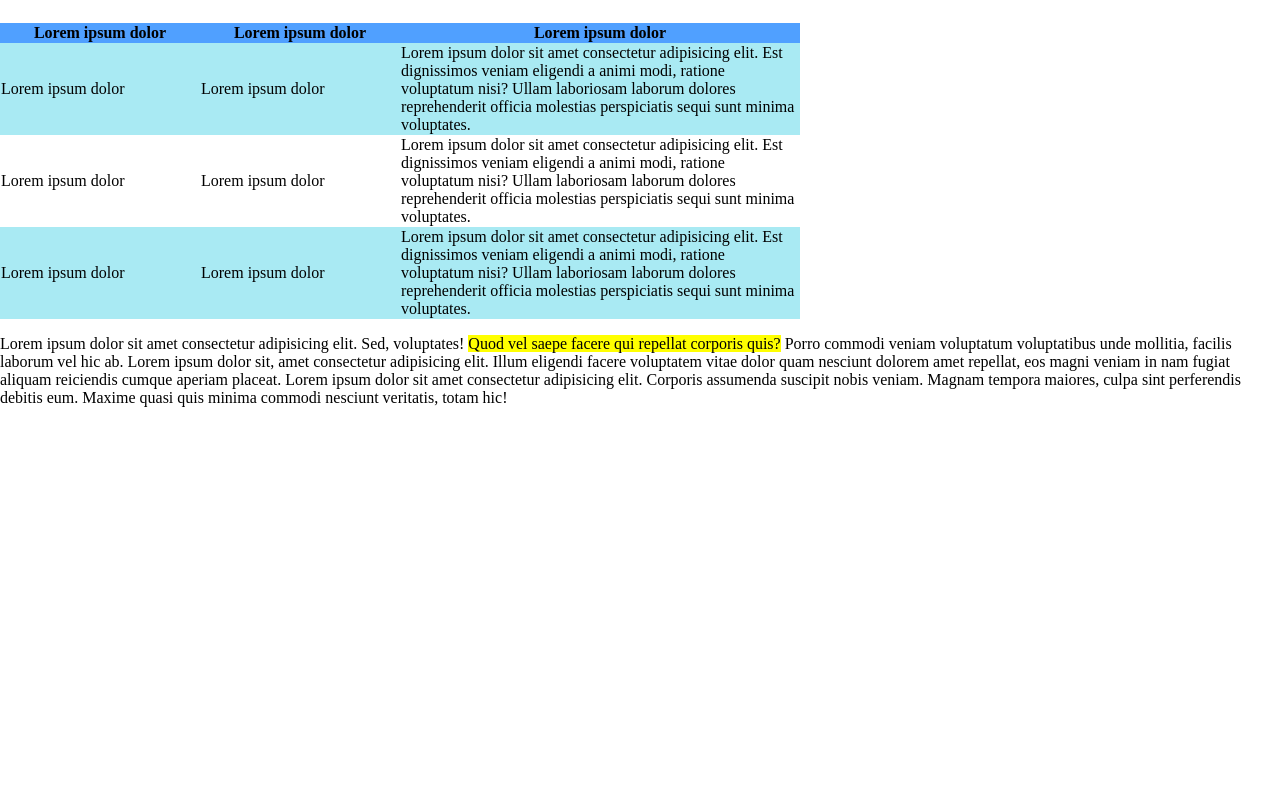
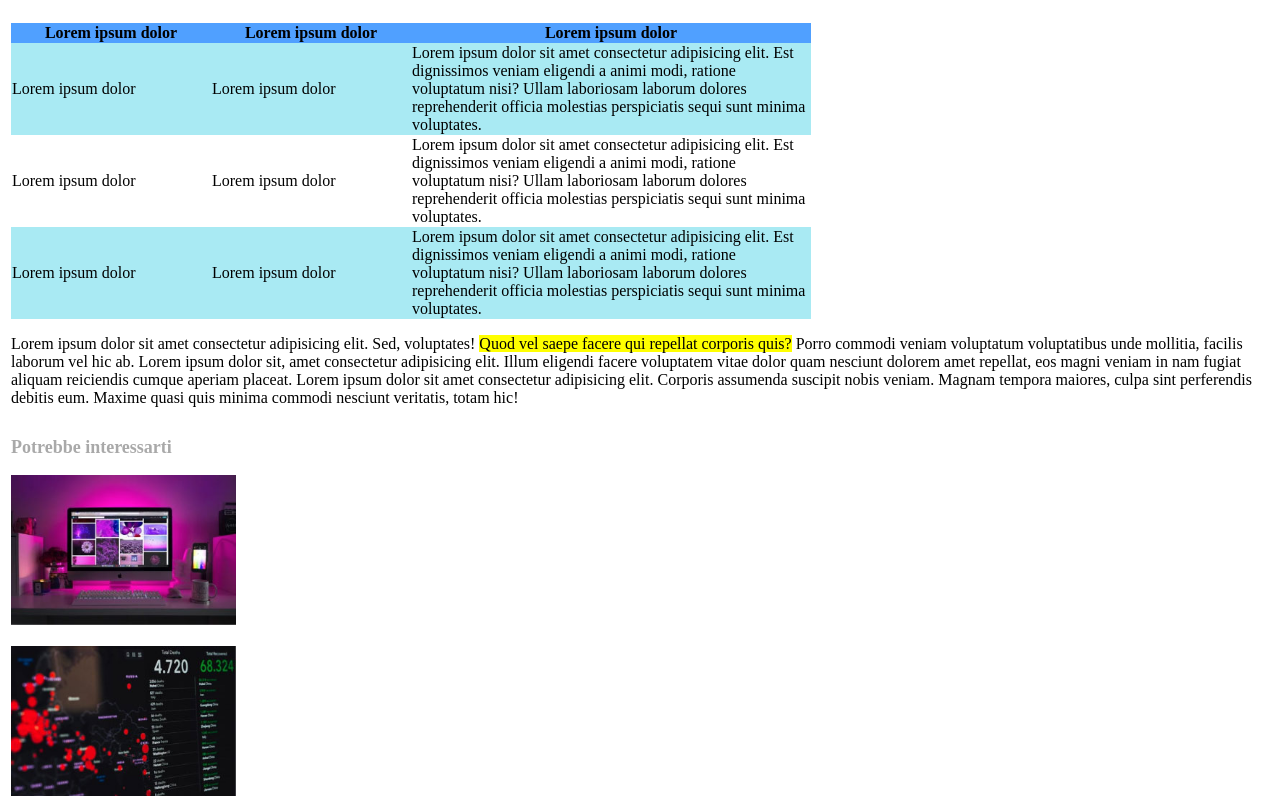
Before and after one commit to giovannitamburini/html-css-booleaner, a plain HTML site: page index.html in a window 1280 px wide. Shown: the part 879-1679 px from the top of the page. Before the commit the page ends 1316 px from the top, so only its background shows below. Drawn offline with Linux system fonts and the light colour scheme.

Commit message:
correzzione, inserimento footer e margin

```diff
--- a/index.html
+++ b/index.html
@@ -74,3 +74,13 @@
             <p>Lorem ipsum dolor sit amet consectetur adipisicing elit. Sed, voluptates! <span class="yellow">Quod vel saepe facere qui repellat corporis quis?</span>  Porro commodi veniam voluptatum voluptatibus unde mollitia, facilis laborum vel hic ab. Lorem ipsum dolor sit, amet consectetur adipisicing elit. Illum eligendi facere voluptatem vitae dolor quam nesciunt dolorem amet repellat, eos magni veniam in nam fugiat aliquam reiciendis cumque aperiam placeat. Lorem ipsum dolor sit amet consectetur adipisicing elit. Corporis assumenda suscipit nobis veniam. Magnam tempora maiores, culpa sint perferendis debitis eum. Maxime quasi quis minima commodi nesciunt veritatis, totam hic!</p>
         </section>
     </main>
+
+    <footer>
+        <div id="interest">Potrebbe interessarti</div>
+        <div><img class="img-footer" src="img/monitor.jpg" alt="monitor"></div>
+        <div><img class="img-footer" src="img/graph.jpg" alt="graph"></div>
+    </footer>
+ </body>
+
+
+</html>
--- a/style.css
+++ b/style.css
@@ -4,9 +4,19 @@ body{
     margin: 0px;
 }
 
+main, footer, h1, #logo, #autore {
+    margin-left: 11px;
+}
+
+ul {
+    padding-left: 11px;
+
+}
 p {
     margin-bottom: 30px;
 }
+
+
 
 #logo{
     height: 45%;
@@ -19,6 +29,7 @@ p {
     background-size: ;
     background-repeat: repeat;
     background-color: #50A0FF;
+    margin-left: 0px;
 }
 
 h1 {
@@ -62,3 +73,15 @@ thead {
 .cella{
     width: 50%;
 }
+
+#interest {
+    color: #A9A9A9;
+    font-size: large;
+    font-weight: 700;
+}
+
+.img-footer {
+    height: 150px;
+    margin-top: 17px;
+
+}
```
